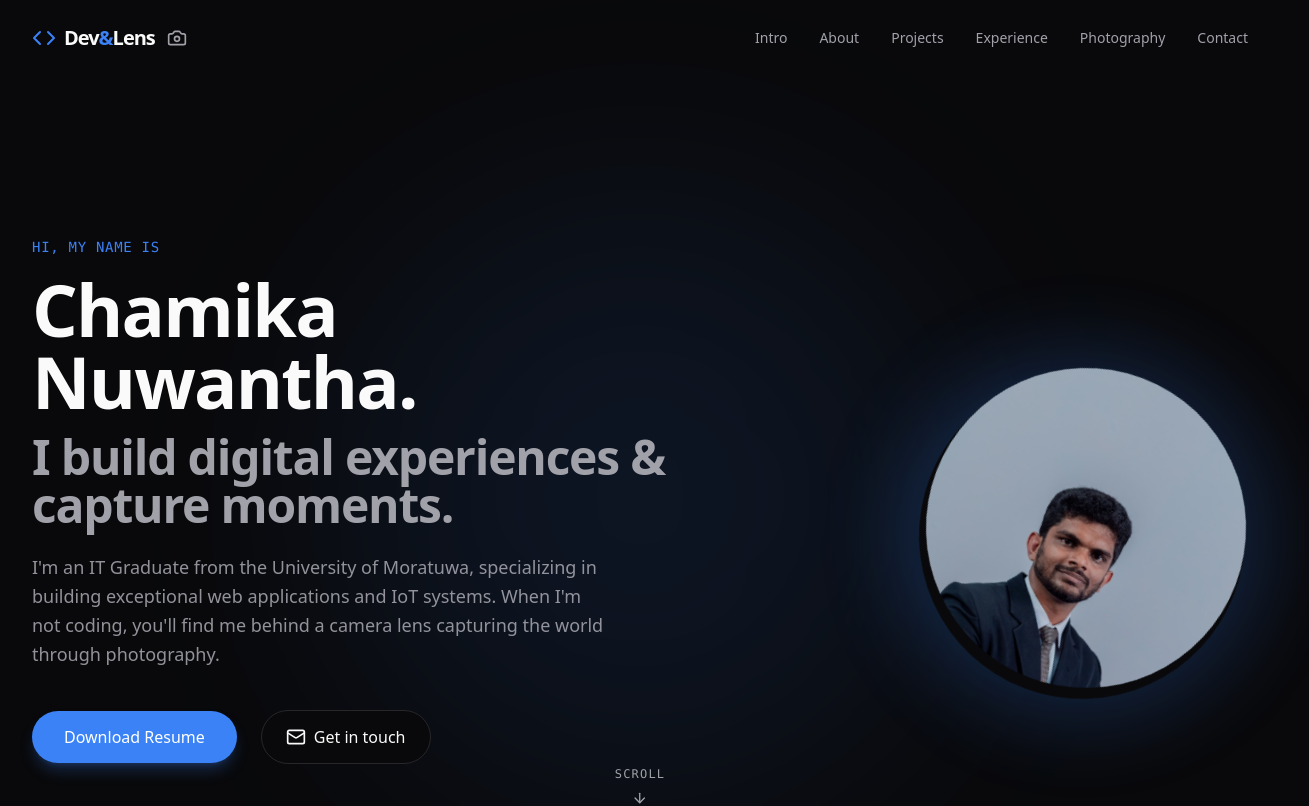
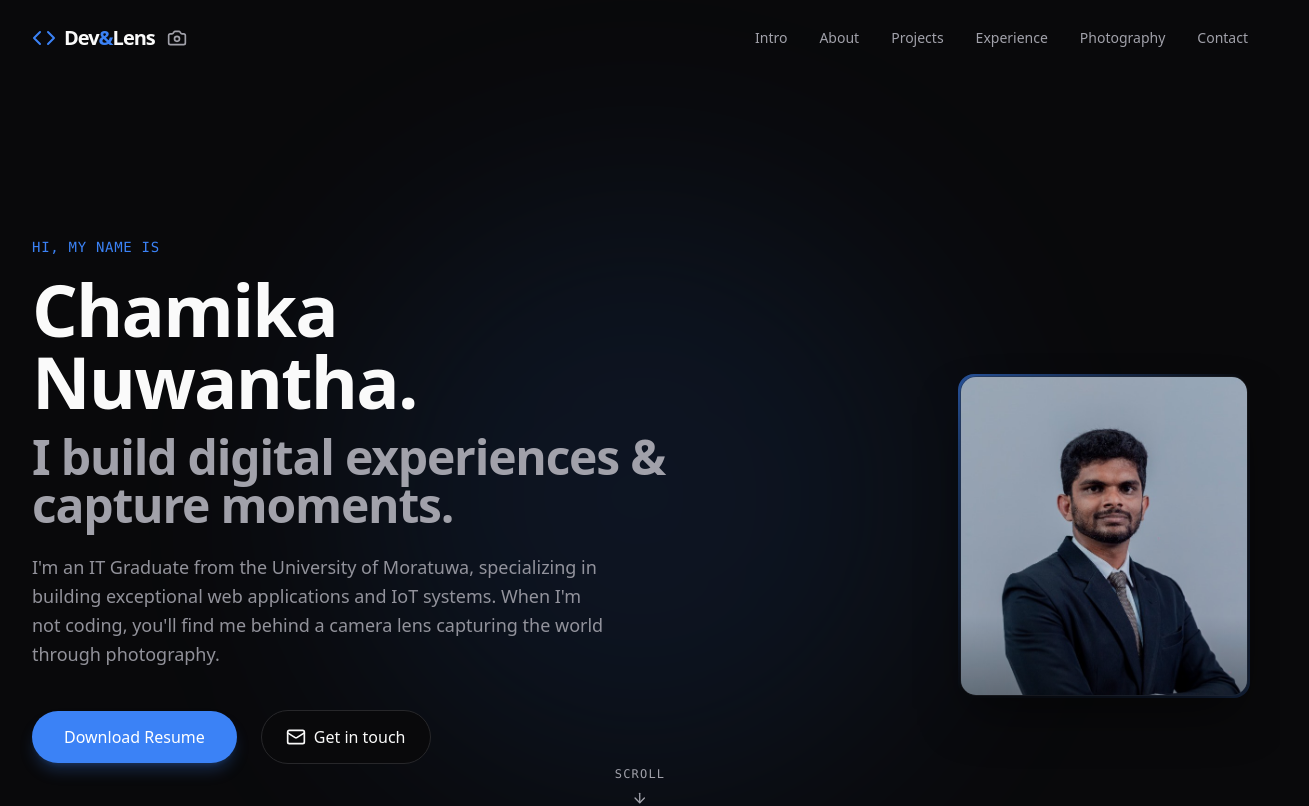
Before and after one commit to ChamikaNuwantha/my-portfolio, a Next.js app: page / in a window 1280 px wide. Shown: the top 806 px of the page, 1309 px wide, since content can reach past the window. Built offline with nearby package versions, Linux system fonts and the light colour scheme.

Commit message:
Updated profile image animation

```diff
--- a/src/components/sections/Intro.tsx
+++ b/src/components/sections/Intro.tsx
@@ -22,19 +22,14 @@ export default function Intro() {
 
         {/* ── Left: Text content ── */}
         <div className="flex-1 max-w-2xl">
-          <motion.div
-            initial={{ opacity: 0, y: 20 }}
-            animate={{ opacity: 1, y: 0 }}
-            transition={{ duration: 0.5 }}
-          >
+          <motion.div initial={{ opacity: 0, y: 20 }} animate={{ opacity: 1, y: 0 }} transition={{ duration: 0.5 }}>
             <span className="text-primary font-mono font-medium tracking-wider uppercase text-sm mb-4 block">
               Hi, my name is
             </span>
           </motion.div>
 
           <motion.h1
-            initial={{ opacity: 0, y: 20 }}
-            animate={{ opacity: 1, y: 0 }}
+            initial={{ opacity: 0, y: 20 }} animate={{ opacity: 1, y: 0 }}
             transition={{ duration: 0.5, delay: 0.1 }}
             className="text-5xl sm:text-7xl font-bold tracking-tight mb-4 text-foreground"
           >
@@ -42,17 +37,15 @@ export default function Intro() {
           </motion.h1>
 
           <motion.h2
-            initial={{ opacity: 0, y: 20 }}
-            animate={{ opacity: 1, y: 0 }}
+            initial={{ opacity: 0, y: 20 }} animate={{ opacity: 1, y: 0 }}
             transition={{ duration: 0.5, delay: 0.2 }}
             className="text-3xl sm:text-5xl font-bold tracking-tight text-muted-foreground mb-6"
           >
-            I build digital experiences & capture moments.
+            I build digital experiences &amp; capture moments.
           </motion.h2>
 
           <motion.p
-            initial={{ opacity: 0, y: 20 }}
-            animate={{ opacity: 1, y: 0 }}
+            initial={{ opacity: 0, y: 20 }} animate={{ opacity: 1, y: 0 }}
             transition={{ duration: 0.5, delay: 0.3 }}
             className="text-lg text-muted-foreground/90 max-w-xl leading-relaxed mb-10"
           >
@@ -62,20 +55,18 @@ export default function Intro() {
           </motion.p>
 
           <motion.div
-            initial={{ opacity: 0, y: 20 }}
-            animate={{ opacity: 1, y: 0 }}
+            initial={{ opacity: 0, y: 20 }} animate={{ opacity: 1, y: 0 }}
             transition={{ duration: 0.5, delay: 0.4 }}
             className="flex flex-wrap items-center gap-6"
           >
             <a
               href="/assets/resume.pdf"
               download="Chamika_Nuwantha_Resume.pdf"
-              className="px-8 py-3.5 bg-primary text-white font-medium rounded-full hover:bg-primary/90 transition-colors shadow-lg shadow-primary/25"
+              className="px-8 py-3.5 bg-primary font-medium rounded-full hover:bg-primary/90 transition-colors shadow-lg shadow-primary/25"
               style={{ color: '#ffffff' }}
             >
               Download Resume
             </a>
-
             <Link
               href="#contact"
               className="flex items-center gap-2 px-6 py-3.5 border border-border bg-background hover:bg-muted font-medium rounded-full transition-colors"
@@ -87,8 +78,7 @@ export default function Intro() {
 
           {/* Social Icons */}
           <motion.div
-            initial={{ opacity: 0 }}
-            animate={{ opacity: 1 }}
+            initial={{ opacity: 0 }} animate={{ opacity: 1 }}
             transition={{ duration: 0.5, delay: 0.6 }}
             className="flex items-center gap-5 mt-12"
           >
@@ -109,30 +99,15 @@ export default function Intro() {
 
         {/* ── Right: Profile photo ── */}
         <motion.div
-          initial={{ opacity: 0, x: 40, scale: 0.95 }}
-          animate={{ opacity: 1, x: 0, scale: 1 }}
+          initial={{ opacity: 0, x: 40 }} animate={{ opacity: 1, x: 0 }}
           transition={{ duration: 0.7, delay: 0.3, ease: 'easeOut' }}
           className="flex-shrink-0 flex items-center justify-center lg:justify-end"
         >
-          {/* Outer glow ring */}
-          <div className="relative">
-            <div className="absolute inset-0 rounded-full bg-primary/30 blur-2xl scale-110 animate-pulse" />
-            {/* Spinning gradient border */}
-            <div
-              className="relative rounded-full p-[3px]"
-              style={{
-                background: 'conic-gradient(from 0deg, hsl(var(--primary)), transparent, hsl(var(--primary)))',
-                animation: 'spin 6s linear infinite',
-              }}
-            >
-              {/* Inner white gap */}
-              <div className="rounded-full p-[3px] bg-background">
-                {/* Floating container */}
-                <motion.div
-                  animate={{ y: [0, -10, 0] }}
-                  transition={{ duration: 4, repeat: Infinity, ease: 'easeInOut' }}
-                  className="relative w-64 h-64 sm:w-80 sm:h-80 rounded-full overflow-hidden"
-                >
+          <div className="relative w-64 h-72 sm:w-72 sm:h-80">
+            {/* Gradient border accent */}
+            <div className="absolute -inset-[2px] rounded-2xl bg-gradient-to-br from-primary/60 via-transparent to-primary/20" />
+            {/* Photo */}
+            <div className="relative w-full h-full rounded-2xl overflow-hidden border border-border/40 shadow-2xl shadow-black/50">
               <Image
                 src="/assets/profile.jpg"
                 alt="Chamika Nuwantha"
@@ -140,8 +115,8 @@ export default function Intro() {
                 className="object-cover object-top"
                 priority
               />
-                </motion.div>
-              </div>
+              {/* Subtle scrim at bottom */}
+              <div className="absolute bottom-0 left-0 right-0 h-1/4 bg-gradient-to-t from-black/30 to-transparent pointer-events-none" />
             </div>
           </div>
         </motion.div>
@@ -150,8 +125,7 @@ export default function Intro() {
 
       {/* Scroll indicator */}
       <motion.div
-        initial={{ opacity: 0 }}
-        animate={{ opacity: 1 }}
+        initial={{ opacity: 0 }} animate={{ opacity: 1 }}
         transition={{ delay: 1, duration: 1 }}
         className="absolute bottom-10 left-1/2 -translate-x-1/2 hidden md:block"
       >
@@ -160,13 +134,6 @@ export default function Intro() {
           <ArrowDown className="w-4 h-4" />
         </div>
       </motion.div>
-
-      <style jsx>{`
-        @keyframes spin {
-          from { transform: rotate(0deg); }
-          to   { transform: rotate(360deg); }
-        }
-      `}</style>
     </section>
   );
 }
```
Also changed, not shown: public/assets/profile.jpg. Lines whose indentation alone changed are shown as unchanged.
